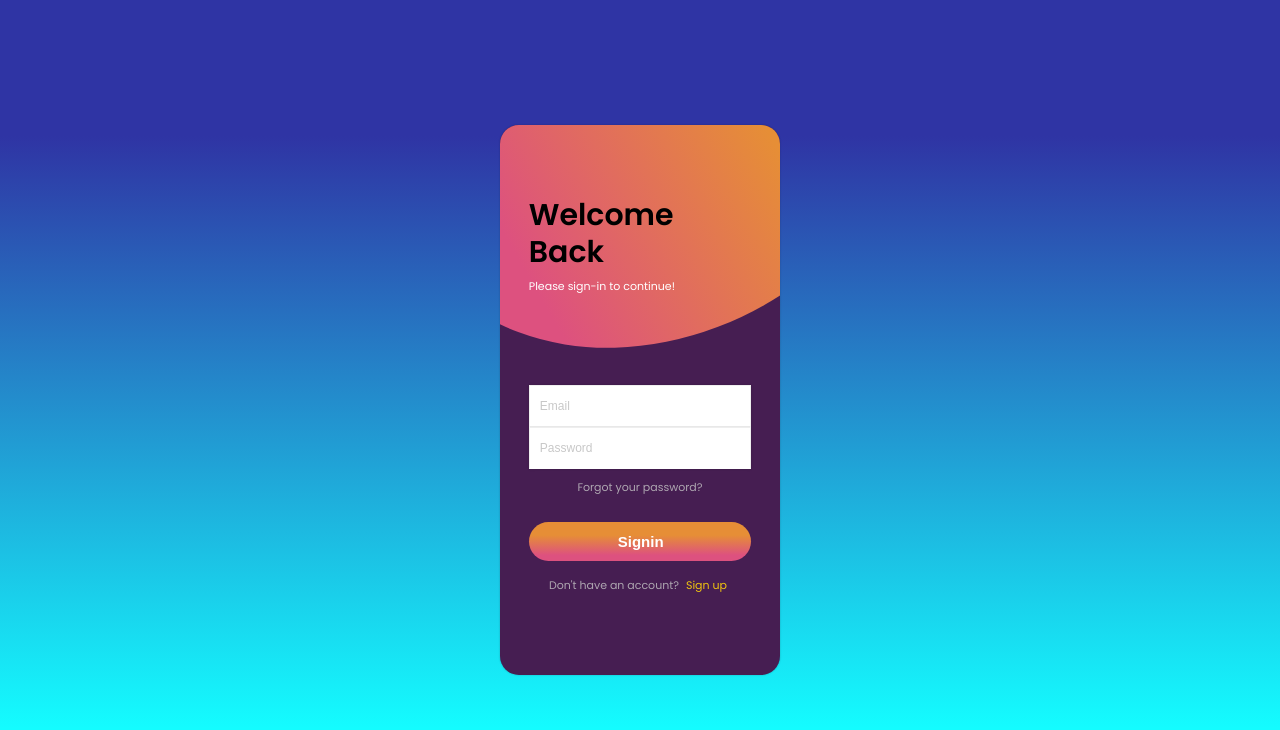
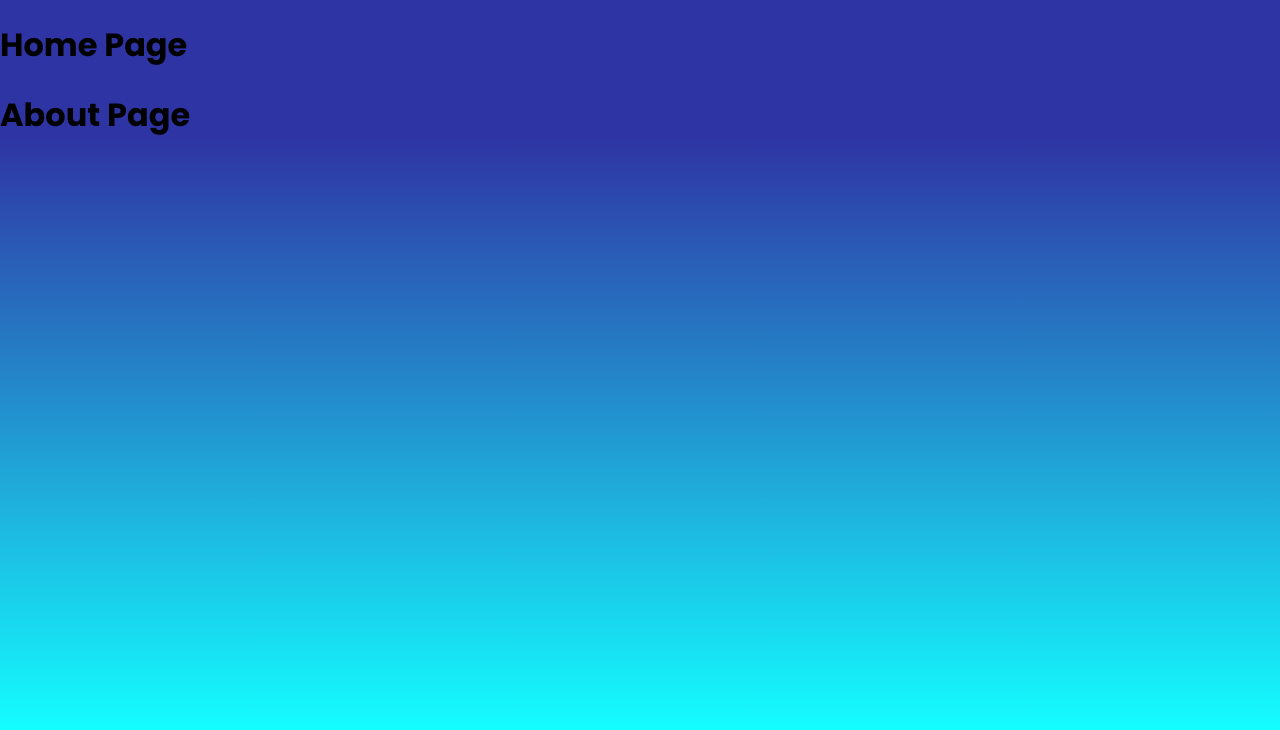
Before and after one commit to ladamsperez/e1337-frontend, a React (Create React App) app: page /about in a window 1280 px wide. Shown: the top 730 px of the page. Built offline with nearby package versions, Linux system fonts and the light colour scheme.

Commit message:
set up home page and about page

```diff
--- a/src/App.js
+++ b/src/App.js
@@ -1,23 +1,36 @@
 import "./App.css";
 import styled from "styled-components";
-import { AccountBox } from "./components/accountBox";
-
-const AppContainer = styled.div`
-  width: 100%;
-  height: 100%;
-  display: flex;
-  flex-direction: column;
-  align-items: center;
-  justify-content: center;
-`;
+// import { AccountBox } from "./components/accountBox";
+import About from './components/About';
+import { BrowserRouter as Router, Switch, Route} from "react-router-dom";
 
 function App() {
   return (
-    <AppContainer>
-      <AccountBox />
-    </AppContainer>
+    <Router>
+      <Route path="/" component={Home}/>
+      <Route path="/about" component={About}/>
+      {/* <AppContainer>
+        <AccountBox />
+      </AppContainer> */}
+    </Router>
   );
 }
 
+// const AppContainer = styled.div`
+//   width: 100%;
+//   height: 100%;
+//   display: flex;
+//   flex-direction: column;
+//   align-items: center;
+//   justify-content: center;
+// `;
+
+
+const Home = () => (
+  <div>
+    <h1>Home Page</h1>
+  </div>
+);
+
 
 export default App;
--- a/src/components/about.js
+++ b/src/components/about.js
@@ -1,23 +1,14 @@
-import "./App.css";
-import styled from "styled-components";
-import { AccountBox } from "./components/accountBox";
+import React from "react";
 
-const AppContainer = styled.div`
-  width: 100%;
-  height: 100%;
-  display: flex;
-  flex-direction: column;
-  align-items: center;
-  justify-content: center;
-`;
 
-function App() {
+
+function About() {
   return (
-    <AppContainer>
-      <AccountBox />
-    </AppContainer>
+    <div>
+      <h1>About Page</h1>
+    </div>
   );
 }
 
 
-export default App;
+export default About;
```
Also changed, not shown: 1 other file (tests, documents, lock files or other folders).
